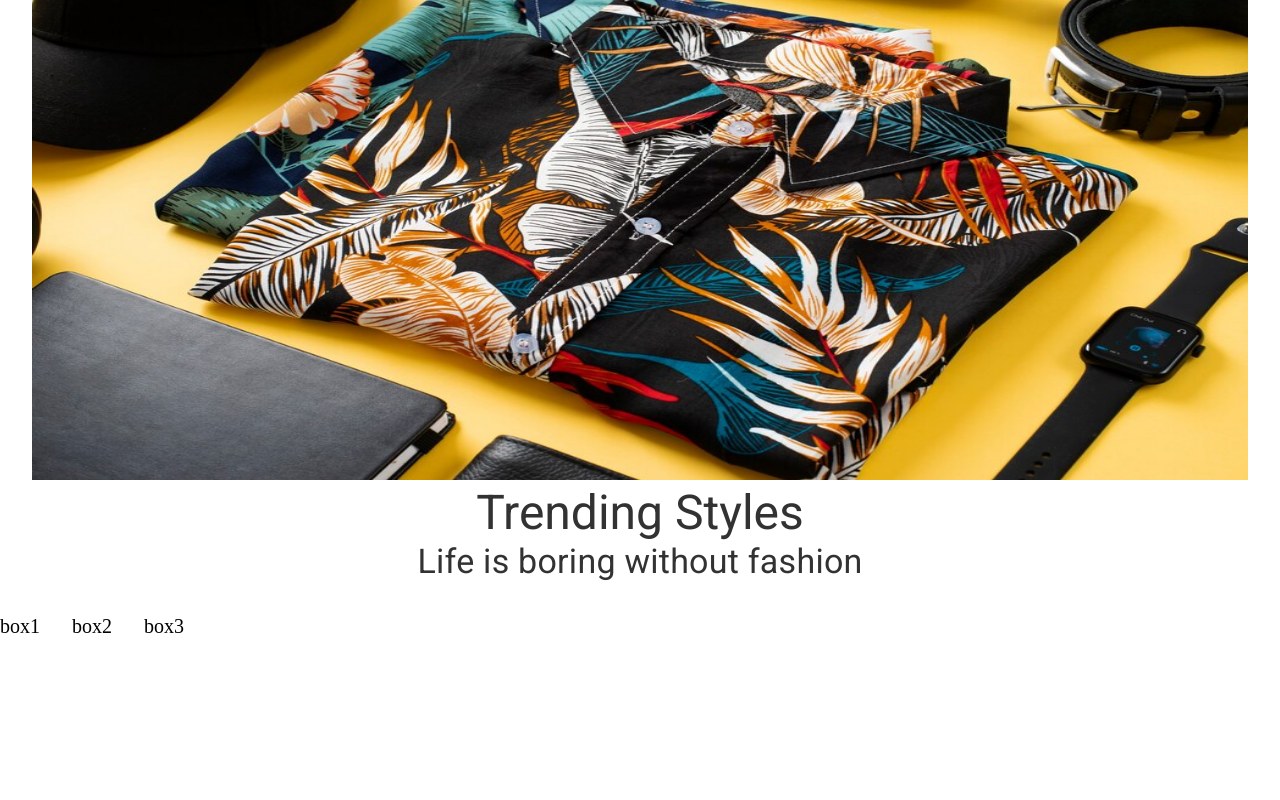
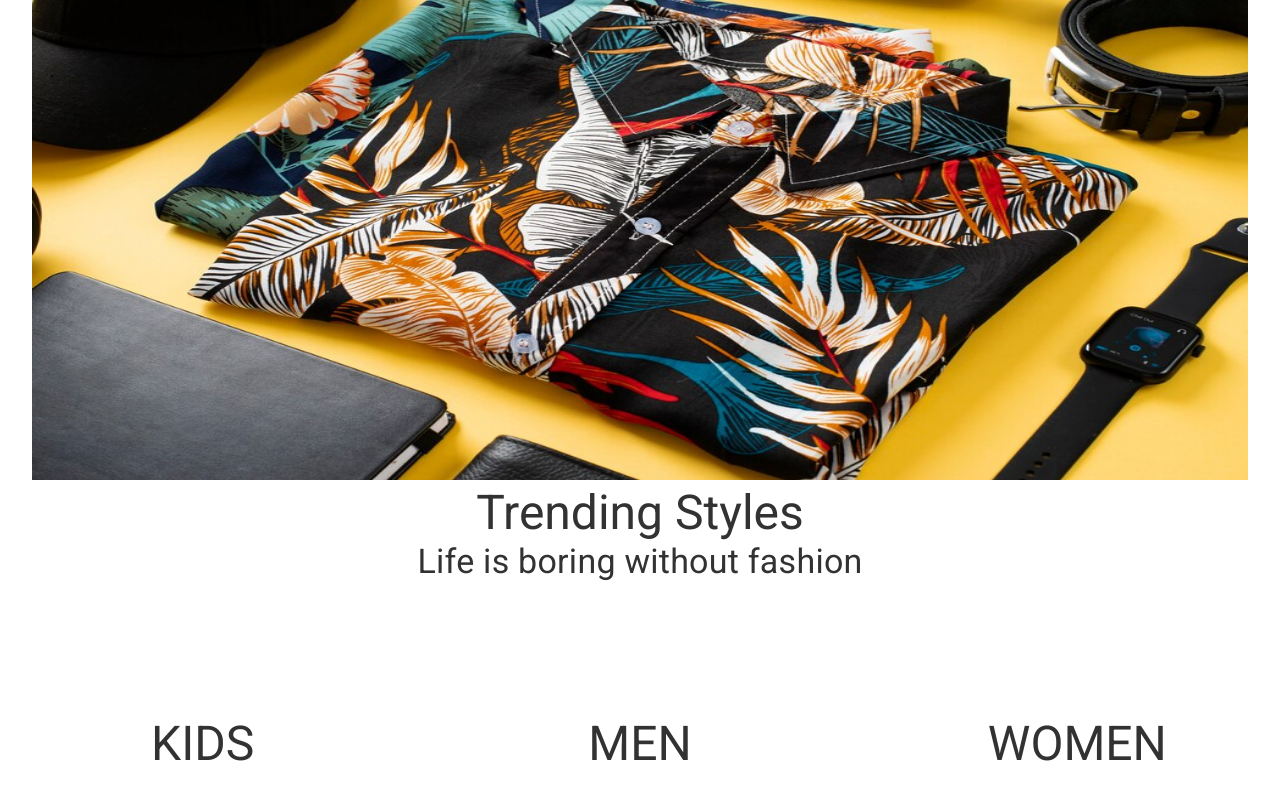
Before and after one commit to Tadteck/fashion-blog-website, a React (Vite) app: page / in a window 1280 px wide. Shown: the part 286-1086 px from the top of the page. Before the commit the page ends 924 px from the top, so only its background shows below. Built offline with nearby package versions, Linux system fonts and the light colour scheme.

Commit message:
generated a category component

```diff
--- a/src/components/Categories.jsx
+++ b/src/components/Categories.jsx
@@ -1,12 +1,36 @@
-import { Box, Stack } from "@mui/material";
+import { Box, Stack, styled, Typography } from "@mui/material";
+
+const StyledBox = styled(Box)({
+  height: 200,
+  width: "100%",
+  cursor: "pointer",
+});
+
+const StyledTypography = styled(Typography)({
+  margin: "25% 50px 25% 50px",
+  backgroundColor: "white",
+  opacity: "0.8",
+});
 
 const Categories = () => {
   return (
     <>
       <Stack flexDirection={"row"} gap={4} position={"static"}>
-        <Box>box1</Box>
-        <Box>box2</Box>
-        <Box>box3</Box>
+        <StyledBox>
+          <StyledTypography variant="h3" align="center">
+            KIDS
+          </StyledTypography>
+        </StyledBox>
+        <StyledBox>
+          <StyledTypography variant="h3" align="center">
+            MEN
+          </StyledTypography>
+        </StyledBox>
+        <StyledBox>
+          <StyledTypography variant="h3" align="center">
+            WOMEN
+          </StyledTypography>
+        </StyledBox>
       </Stack>
     </>
   );
```
